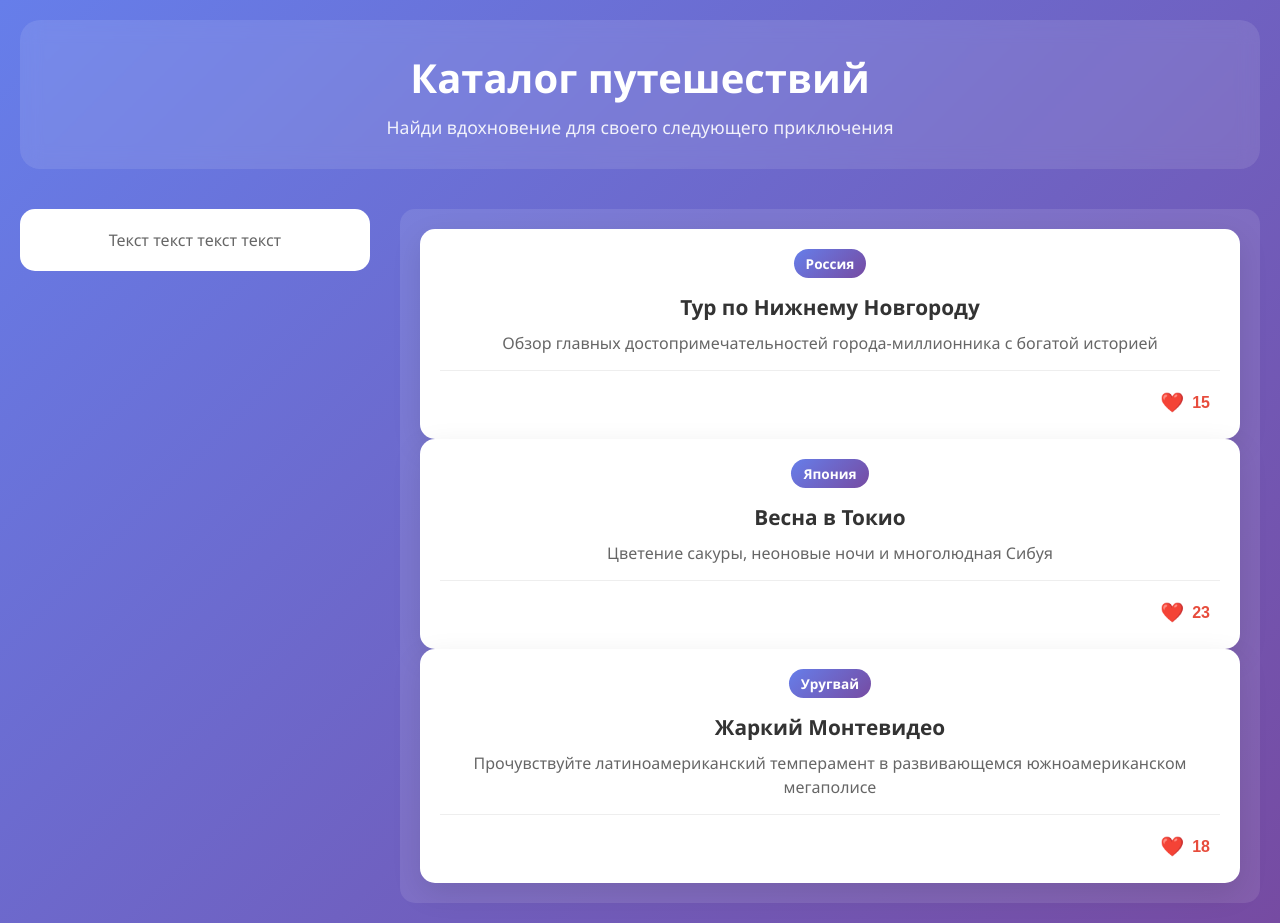
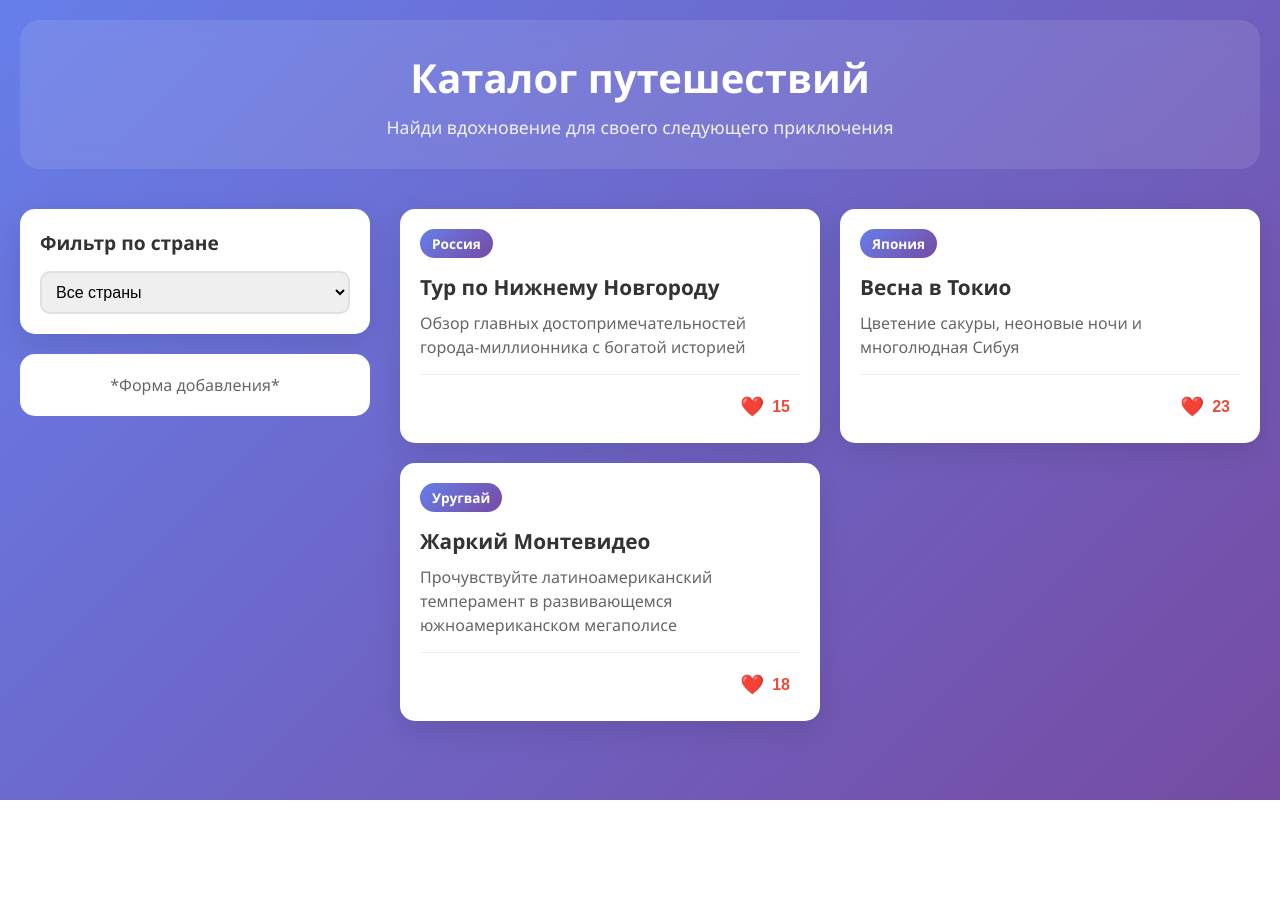
Before and after one commit to fulibooo/Web-Praktika3, a React (Create React App) app: page / in a window 1280 px wide. After the commit the page ends 800 px from the top, so only its background shows below. Built offline with nearby package versions, Linux system fonts and the light colour scheme.

Commit message:
3: countries filter

```diff
--- a/src/App.css
+++ b/src/App.css
@@ -57,9 +57,18 @@ body {
 }
 
 .travels-list {
+  display: grid;
+  grid-template-columns: repeat(auto-fill, minmax(350px, 1fr));
+  gap: 20px;
+}
+
+.no-travels {
+  text-align: center;
+  color: white;
+  font-size: 1.2rem;
+  padding: 50px;
   background: rgba(255, 255, 255, 0.1);
   border-radius: 15px;
-  padding: 20px;
-  color: white;
-  text-align: center;
+  backdrop-filter: blur(5px);
+  grid-column: 1 / -1;
 }
--- a/src/App.js
+++ b/src/App.js
@@ -1,6 +1,7 @@
 import React, { useState } from 'react';
 import './App.css';
 import TravelCard from './components/TravelCard';
+import Filter from './components/Filter';
 
 // туры
 const initialTravels = [
@@ -11,10 +12,17 @@ const initialTravels = [
 
 function App() {
   const [travels, setTravels] = useState(initialTravels);
+  const [selectedCountry, setSelectedCountry] = useState('all');
 
-  // Функция для обработки лайков
+  // страны для фильтра
+  const countries = ['all', ...new Set(travels.map(travel => travel.country))];
+
+  // фильтр путешествий
+  const filteredTravels = selectedCountry === 'all' ? travels : travels.filter(travel => travel.country === selectedCountry);
+
+  // обработка лайков
   const handleLike = (id) => {
-    setTravels(travels.map(travel => travel.id === id ? { ...travel, likes: travel.likes + 1 }: travel));
+    setTravels(travels.map(travel => travel.id === id ? { ...travel, likes: travel.likes + 1 } : travel));
   };
 
   return (
@@ -26,19 +34,28 @@ function App() {
 
       <div className="container">
         <div className="sidebar">
+          <Filter
+            countries={countries}
+            selectedCountry={selectedCountry}
+            onCountryChange={setSelectedCountry}
+          />
           <div className="placeholder">
-            <p>Текст текст текст текст</p>
+            <p>*Форма добавления*</p>
           </div>
         </div>
 
         <div className="travels-list">
-          {travels.map(travel => (
-            <TravelCard
-              key={travel.id}
-              travel={travel}
-              onLike={handleLike}
-            />
-          ))}
+          {filteredTravels.length === 0 ? (
+            <p className="no-travels">Нет путешествий для выбранной страны</p>
+          ) : (
+            filteredTravels.map(travel => (
+              <TravelCard
+                key={travel.id}
+                travel={travel}
+                onLike={handleLike}
+              />
+            ))
+          )}
         </div>
       </div>
     </div>
--- /dev/null
+++ b/src/components/Filter.css
@@ -0,0 +1,31 @@
+.filter-card {
+  background: white;
+  border-radius: 15px;
+  padding: 20px;
+  box-shadow: 0 10px 30px rgba(0, 0, 0, 0.1);
+}
+
+.filter-card h3 {
+  margin-bottom: 15px;
+  color: #333;
+  font-size: 1.2rem;
+}
+
+.filter-select {
+  width: 100%;
+  padding: 10px;
+  border: 2px solid #e0e0e0;
+  border-radius: 10px;
+  font-size: 1rem;
+  cursor: pointer;
+  transition: border-color 0.3s ease;
+}
+
+.filter-select:hover {
+  border-color: #667eea;
+}
+
+.filter-select:focus {
+  outline: none;
+  border-color: #667eea;
+}
--- /dev/null
+++ b/src/components/Filter.js
@@ -0,0 +1,23 @@
+import React from 'react';
+import './Filter.css';
+
+function Filter({ countries, selectedCountry, onCountryChange }) {
+  return (
+    <div className="filter-card">
+      <h3>Фильтр по стране</h3>
+      <select
+        value={selectedCountry}
+        onChange={(e) => onCountryChange(e.target.value)}
+        className="filter-select"
+      >
+        {countries.map(country => (
+          <option key={country} value={country}>
+            {country === 'all' ? 'Все страны' : country}
+          </option>
+        ))}
+      </select>
+    </div>
+  );
+}
+
+export default Filter;
```
